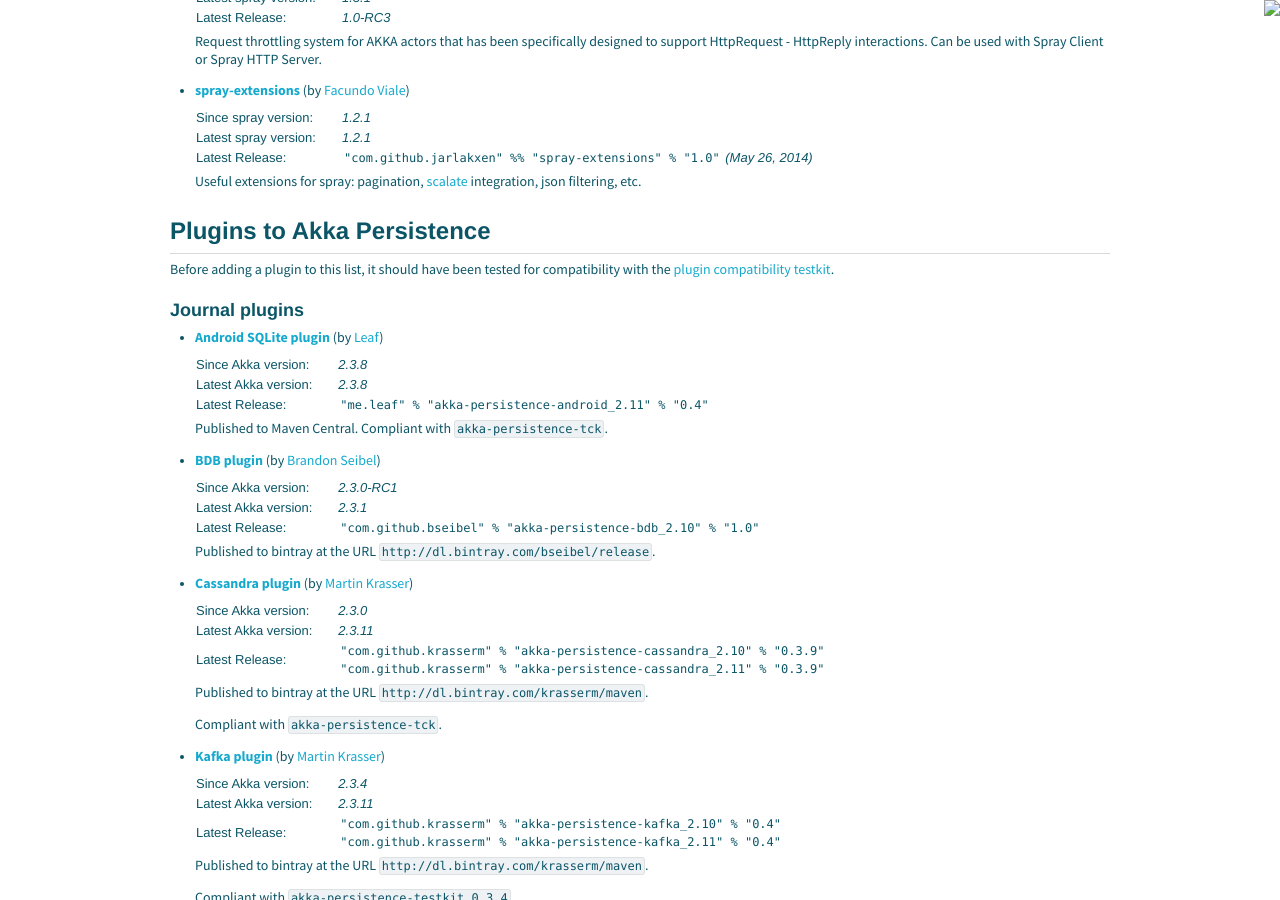
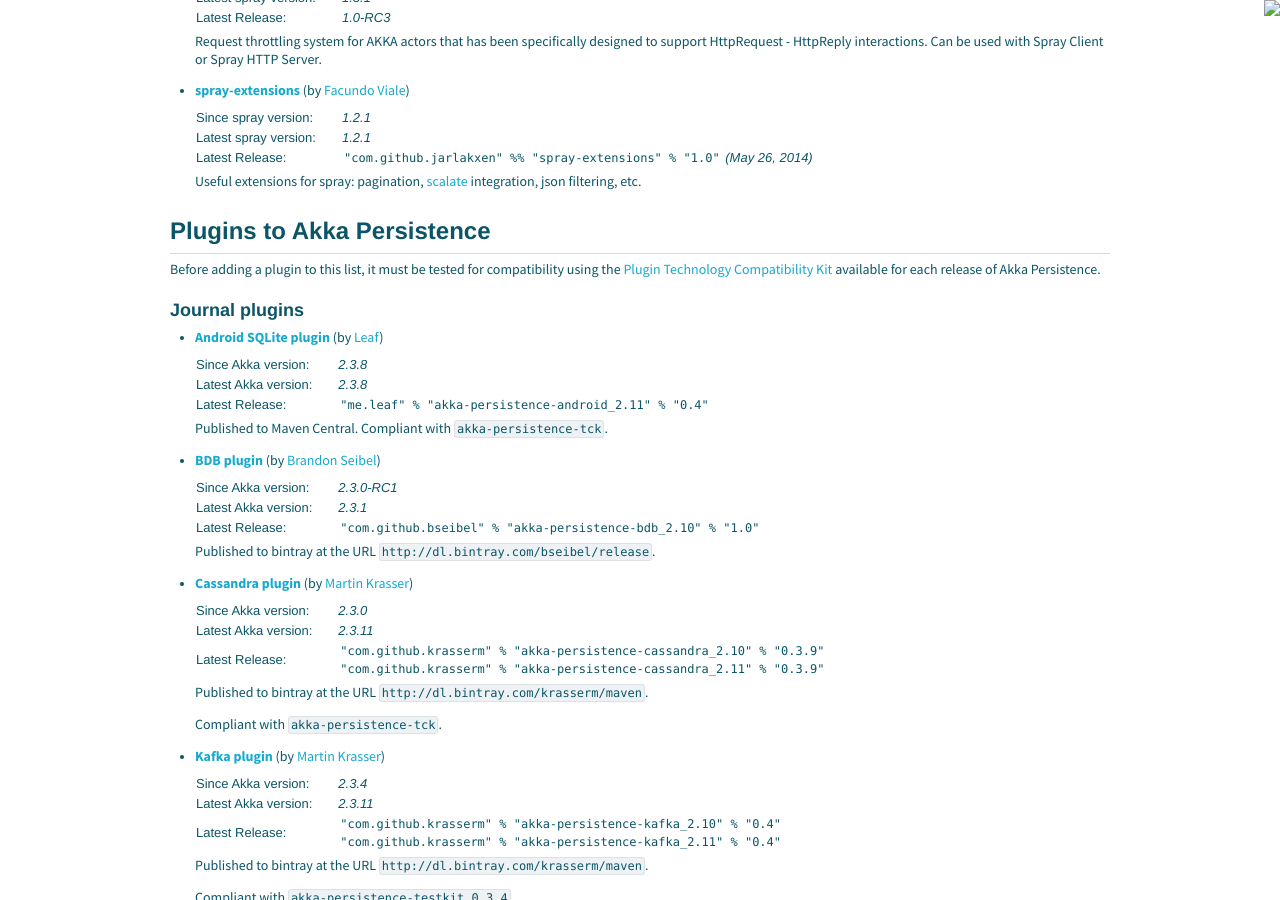
Before and after one commit to raboof/akka.github.com, a Jekyll site: the page built from community/index.md, in a window 1280 px wide and 900 px high, scrolled down 2721 px. Built offline with Jekyll 4.4.1, drawn with Linux system fonts in a browser that asks for light colours.

Commit message:
Point developers to the current persistence TCK

```diff
--- a/community/index.md
+++ b/community/index.md
@@ -233,7 +233,7 @@
 
 ## Plugins to Akka Persistence
 
-Before adding a plugin to this list, it should have been tested for compatibility with the [plugin compatibility testkit](https://github.com/krasserm/akka-persistence-testkit).
+Before adding a plugin to this list, it must be tested for compatibility using the [Plugin Technology Compatibility Kit](http://doc.akka.io/docs/akka/current/scala/persistence.html#Plugin_TCK) available for each release of Akka Persistence.
 
 ### Journal plugins
 
```
